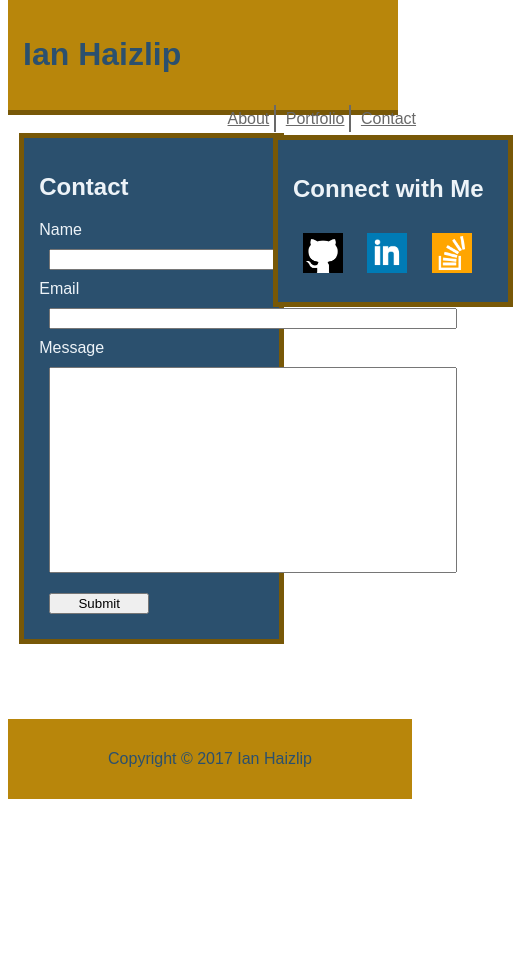
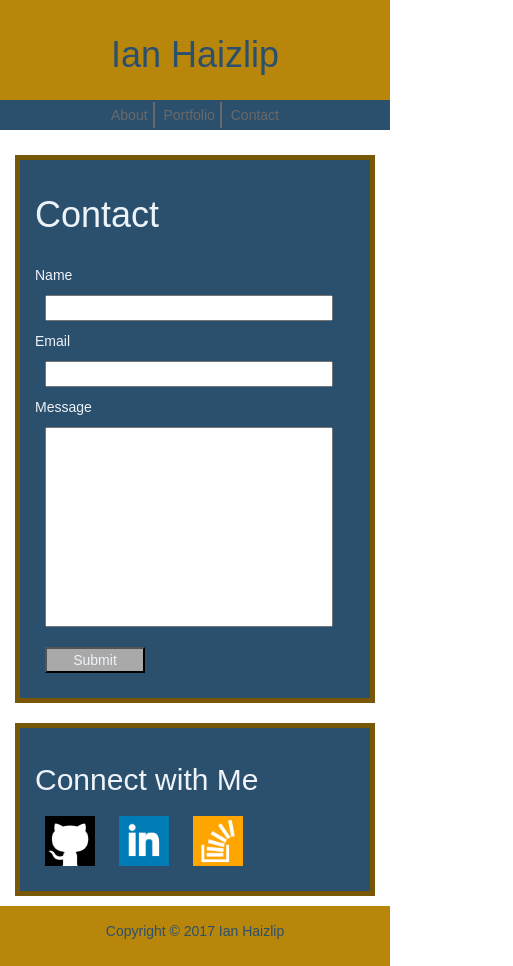
Before and after one commit to ianhaizlip/Bootstrap-Portfolio, a plain HTML site: page contact.html in a window 390 px wide. Shown: the whole page, 513 px wide, since content can reach past the window. Before the commit the page ends 844 px from the top, so only its background shows below. Drawn offline with nearby package versions, Linux system fonts and the light colour scheme.

Commit message:
final commit

```diff
--- a/assets/css/style.css
+++ b/assets/css/style.css
@@ -3,6 +3,9 @@ body {
 	background-image: url("../images/background.jpg");
 	font-family: Ariel, sans-serif;
 }
+/*div {
+	border: #696969 solid 2px;
+}*/
 
 header {
 	background-color: #B8860B;
@@ -19,23 +22,35 @@ a {
 	color: #696969;
 }
 
+h2 {
+	font-size: 30px;
+}
+
+.spacingheader {
+	margin-top: 130px;
+}
+
+.spacingfooter {
+	margin-top: 10px;
+}
+
+.spacingnav {
+	padding-top: 40px;
+}
+
 .navigate {
-	width: 200px;
-	display: inline-block;
 	color: #696969;
-	position: relative;
-	left: 55%;
+	background-color: #B8860B;
 }
 
 .name {
-	display: inline-block;
 	color: #2b506e;
 	padding: 15px;
 }
 
 .social {
-	width: 40px;
-	height: 40px;
+	width: 70px;
+	height: 70px;
 	display: inline-block;
 	padding: 10px;
 }
@@ -43,31 +58,33 @@ a {
 .profile {
 	width: 200px;
 	height: 200px;
+	margin-bottom: 20px;
+	margin-right: 20px;
+	float: left;
 }
 
-.wrap {
-	word-wrap: normal;
+/*.wrap {
 	margin-left: 15px;
 	margin-right: 15px;
-	display: inline-block;
-	position: absolute;
-	top: 87px;
-}
+}*/
 
 .input {
 	margin: 10px;
-	width: 400px;
+	width: 90%;
 	overflow: hidden;
+	position: relative;
 }
 
 .submit {
+	background-color: #A9A9A9;
 	margin: 10px;
 	width: 100px;
-	overflow: hidden
+	overflow: hidden;
+	position: relative;
 }
 
 .message {
-	width: 400px;
+	width: 90%;
 	height: 200px;
 	margin: 10px;
 	overflow: hidden;
@@ -82,45 +99,32 @@ a {
 	padding: 5px;
 }
 
-section {
+.main {
 	background-color: #2b506e;
 	color: #edf3f8;
-	width: 60%;
-	position: relative;
-	top: 125px;
-	left: 3%;
 	padding: 15px;
 	border: 5px solid #785807;
-	display: inline-block;
+	margin-bottom: 20px;
 }
 
-aside {
+.connect {
 	background-color: #2b506e;
 	color: #edf3f8;
-	display: inline-block;
-	width: 200px;
 	border: 5px solid #785807;
 	padding: 15px;
-	position: absolute;
-	top: 135px;
-	left: 70%;
+	margin: auto;
 }
 
-footer {
+.footer {
 	background-color: #B8860B;
 	color: #2b506e;
 	text-align: center;
-	clear: both;
 	padding: 15px;
-	width: 100%;
-	position: relative;
-	bottom: -200px;
 }
 
 .pdiv {
 	display: inline-block;
 	position: relative;
-	width: 44%;
 	margin: 2.5%;
 }
 
@@ -136,3 +140,29 @@ footer {
 	width: 100%;
 	position: absolute;
 	bottom: 0;
+}
+
+@media screen and (max-width: 767px) {
+	header {
+		position: relative;
+	}
+	.spacingheader {
+		margin-top: 25px
+	}
+	.spacingnav {
+		padding-top: 0px;
+		background-color: #2b506e;
+		/*margin: auto;*/
+	}
+	.name {
+		text-align: center;
+	}
+	.navigate {
+		background-color: #2b506e;
+		/*margin: auto;*/
+		/*padding-left: 35%;*/
+		text-align: center;
+		padding-top: 5px;
+		height: 30px;
+	}
+}
--- a/contact.html
+++ b/contact.html
@@ -1,26 +1,38 @@
 <!DOCTYPE html>
 <html>
 <head>
-	<meta charset="UTF-8">
-	<title>Contact</title>
-	<!-- <link rel="stylesheet" type="text/css" href="./assets/css/reset.css"> -->
+	<meta charset="utf-8">
+	<meta name="viewport" content="width=device-width, initial-scale=1, shrink-to-fit=no">
+
+	<title>About</title>
+
+	<link rel="stylesheet" href="https://maxcdn.bootstrapcdn.com/bootstrap/3.3.7/css/bootstrap.min.css" integrity="sha384-BVYiiSIFeK1dGmJRAkycuHAHRg32OmUcww7on3RYdg4Va+PmSTsz/K68vbdEjh4u" crossorigin="anonymous">
 	<link rel="stylesheet" type="text/css" href="./assets/css/style.css">
+
 </head>
 <body>
-	<header>
+<header class="container-fluid">
+	<div class="row">
+		<div class="col-sm-8">
 			<h1 class="name">Ian Haizlip</h1>
+		</div>
+		<div class="col-sm-4 spacingnav">
 			<div class="navigate">
 				<a class="move" href="index.html">About</a>
 				<a class="move" href="portfolio.html">Portfolio</a>
 				<a class="move2" href="contact.html">Contact</a>
 			</div>
+		</div>
+	</div>
 </header>
-
-	<div>
-		<section>
+<div class="container">
+	<div class="row spacingheader">
+		<div class="col-xs-12 col-md-8">
+			<div class="main">
 				<h1>
 					Contact
 				</h1>
+				<br/>
 				<form>
 					Name <br/>
 					<input class="input" type="text" name="name"><br/>
@@ -30,22 +42,36 @@
 					<input class="message" type="text" name="message"><br/>
 					<input class="submit" type="submit" value="Submit">
 				</form>
-		</section>
-		<aside>
+			</div>
+		</div>
+		<div class="col-xs-12 col-md-4">
+			<div class="spacing connect">
 				<h2>
 					Connect with Me
 				</h2>
 				<img class="social" src="assets/images/github.png">
 				<img class="social" src="assets/images/linkedin.png">
 				<img class="social" src="assets/images/stackoverflow.png">
-		</aside>
+			</div>
+		</div>
 	</div>
 
-	<footer>
+
+	<div class="row spacingfooter">
+		<div class="col-xs-12 footer">
 			<p>
 				Copyright &copy; 2017 Ian Haizlip
 			</p>
-	</footer>
+		</div>
+	</div>
 
+    </div>
+</div>
+  	</div>
+	</div>
+
+<!-- Bootstrap Script -->
+	<script src="https://cdnjs.cloudflare.com/ajax/libs/jquery/3.2.1/jquery.min.js"></script>
+	<script src="https://maxcdn.bootstrapcdn.com/bootstrap/3.3.7/js/bootstrap.min.js" integrity="sha384-Tc5IQib027qvyjSMfHjOMaLkfuWVxZxUPnCJA7l2mCWNIpG9mGCD8wGNIcPD7Txa" crossorigin="anonymous"></script>
 </body>
 </html>
```
Also changed, not shown: index.html (+37 -13 lines), portfolio.html (+58 -13 lines). Lines whose indentation alone changed are shown as unchanged.
